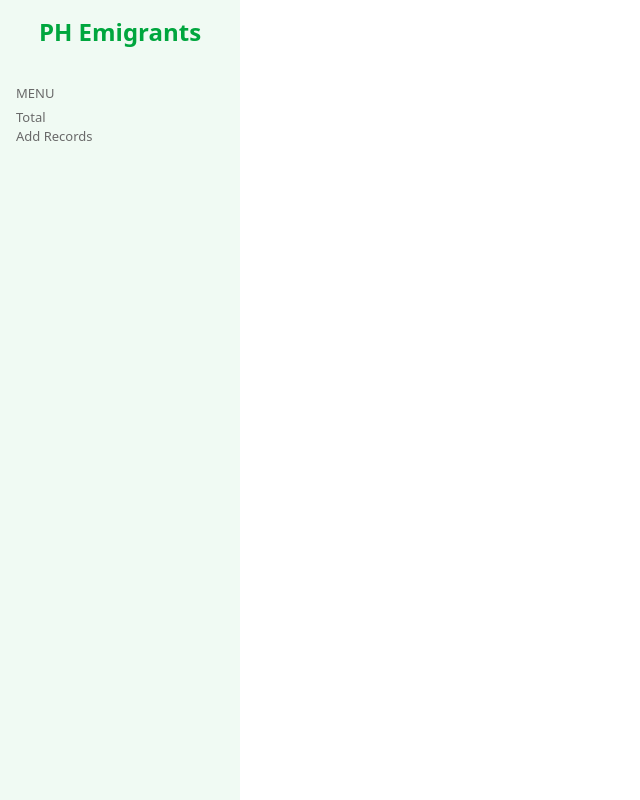
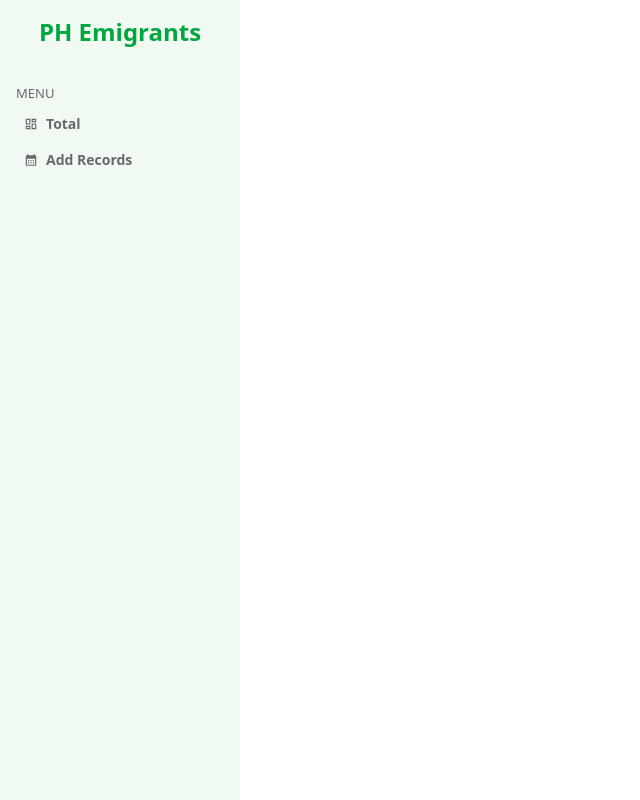
Before and after one commit to Chavsz/CS2, a React (Vite) app: page / in a window 1280 px wide. Shown: the whole page, without its empty margins (0-640 px from the left). Built offline with nearby package versions, Linux system fonts and the light colour scheme.

Commit message:
fix sidebar

```diff
--- a/src/routeSelect.tsx
+++ b/src/routeSelect.tsx
@@ -1,20 +1,62 @@
-
+import { useState } from "react";
 import { Link } from "react-router-dom";
 
+import * as mdIcons from "react-icons/md";
+
 const RouteSelect = () => {
-  return <div className="space-y-1">
-    <p className="text-[13px] font-extralight text-[#696969] hidden md:block">MENU</p>
-    <Link to="/dashboard">
-      <div className="flex items-center gap-2">
-        <p className="text-[13px] font-extralight text-[#696969]">Total</p>
-      </div>
+  const [selected, setSelected] = useState(window.location.pathname);
+
+  const handleSelect = (to: string) => {
+    setSelected(to);
+  };
+
+  return (
+    <div className="space-y-1">
+      <p className="text-[13px] font-extralight text-[#696969] hidden md:block">
+        MENU
+      </p>
+      <Route
+        to="/dashboard"
+        selected={selected}
+        Icon={mdIcons.MdOutlineDashboard}
+        title="Total"
+        handleSelect={handleSelect}
+      />
+      <Route
+        to="/addRecords"
+        selected={selected}
+        Icon={mdIcons.MdCalendarMonth}
+        title="Add Records"
+        handleSelect={handleSelect}
+      />
+    </div>
+  );
+};
+
+type RouteProps = {
+  to: string;
+  selected: string;
+  Icon: React.ElementType;
+  title: string;
+  handleSelect: (to: string) => void;
+};
+
+const Route = ({ to, selected, Icon, title, handleSelect }: RouteProps) => {
+  const isSelected = selected === to;
+  return (
+    <Link
+      to={to}
+      className={`flex items-center md:justify-start justify-center gap-2 w-full rounded px-2 py-2 md:py-1.5 md:text-sm text-1xl transition-all duration-300 ${
+        isSelected
+          ? "bg-[#ddfad7] text-green-600 shadow"
+          : "hover:bg-[#ddfad7] text-[#696969] shadow-none"
+      }`}
+      onClick={() => handleSelect(to)}
+    >
+      <Icon className={`${isSelected ? "text-green-600" : ""}`} />
+      <p className="text-md font-semibold hidden md:block">{title}</p>
     </Link>
-    <Link to="/addRecords">
-      <div className="flex items-center gap-2">
-        <p className="text-[13px] font-extralight text-[#696969]">Add Records</p>
-      </div>
-    </Link>
-  </div>;
+  );
 };
 
 export default RouteSelect;
--- a/src/sidebar.tsx
+++ b/src/sidebar.tsx
@@ -4,7 +4,7 @@ const Sidebar = () => {
   return (
     <div className="p-4 text-white sticky top-0 bg-[#f0faf3] h-screen">
       <div className="top-4 h-[calc(100vh-32px-50px)]">
-      <h1 className="text-xl md:text-2xl font-bold text-center text-green-600 mb-9">PH Emigrants</h1>
+      <h1 className="text-xl md:text-2xl font-bold text-center text-green-600 mb-9 hidden md:block">PH Emigrants</h1>
         <RouteSelect />
       </div>
     </div>
```
